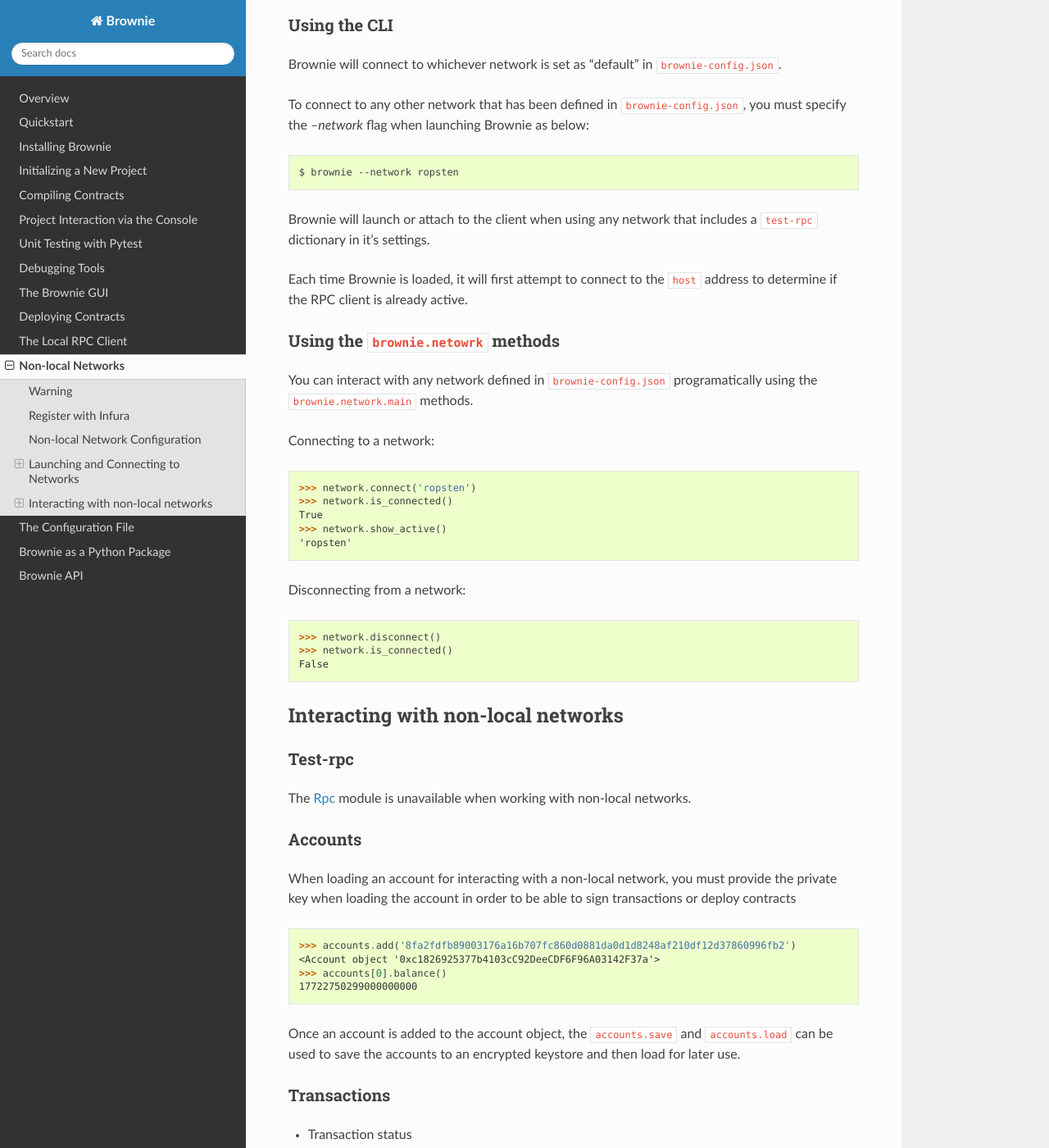
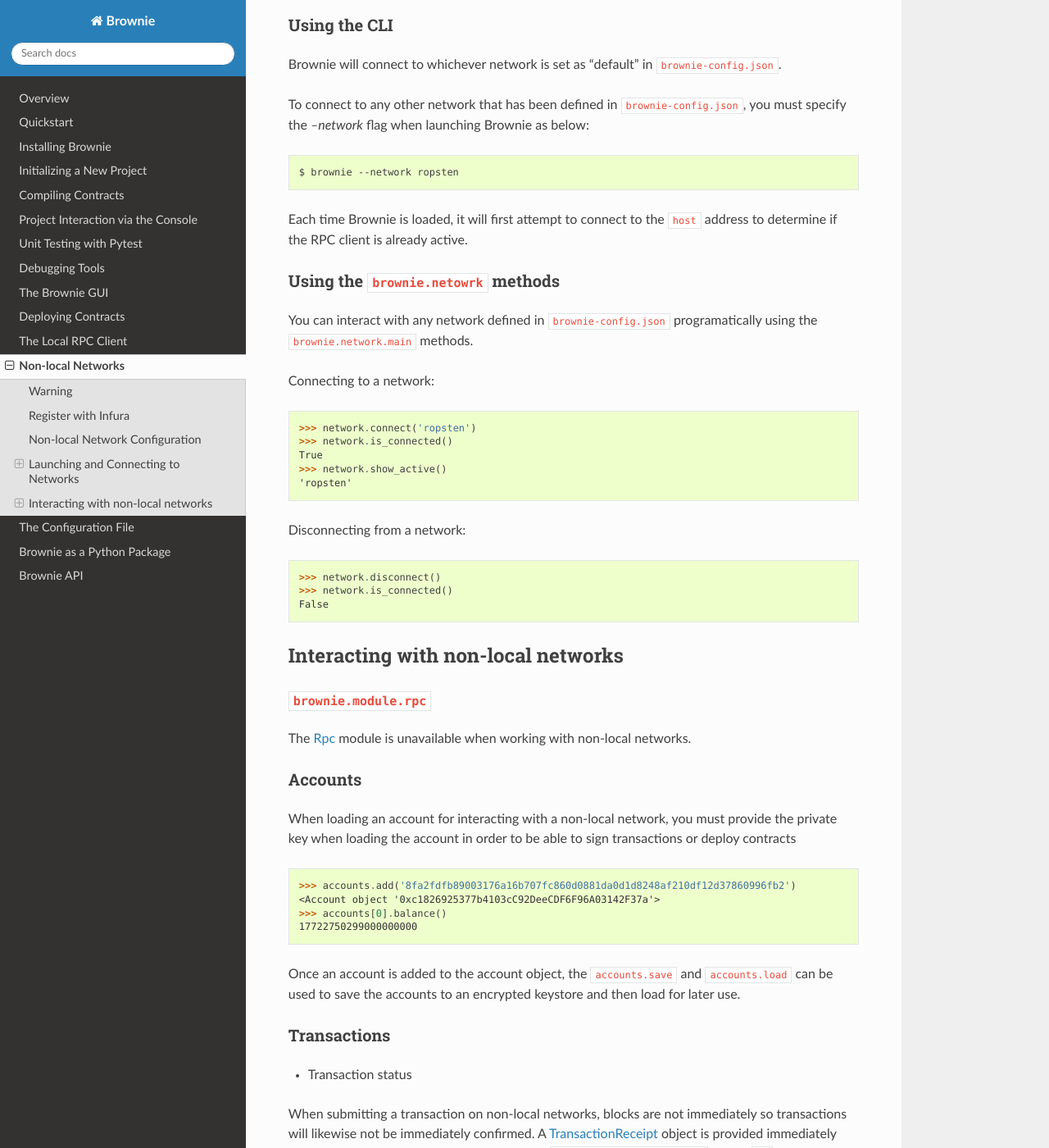
Before and after one commit to eth-brownie/brownie, a Sphinx documentation site: the page built from docs/nonlocal-networks.rst, in a window 1280 px wide and 1400 px high, scrolled down 1272 px. Shown: the whole window at 82% size. Built offline with Sphinx 7.4.7 and the Read the Docs theme 2.0.0, drawn with Linux system fonts in a browser that asks for light colours; some of the changed text lies outside the part shown.

Commit message:
Fix typos and link errors.

```diff
--- a/docs/nonlocal-networks.rst
+++ b/docs/nonlocal-networks.rst
@@ -59,7 +59,6 @@
 ::
     $ brownie --network ropsten
 
-Brownie will launch or attach to the client when using any network that includes a ``test-rpc`` dictionary in it's settings.
 
 Each time Brownie is loaded, it will first attempt to connect to the ``host`` address to determine if the RPC client is already active.
 
@@ -89,7 +88,7 @@
 Interacting with non-local networks
 ==============================
 
-Test-rpc
+``brownie.module.rpc``
 --------
 
 The :ref:`rpc` module is unavailable when working with non-local networks.
```
Also changed, not shown: other parts of docs/nonlocal-networks.rst (+2 -2 lines).
